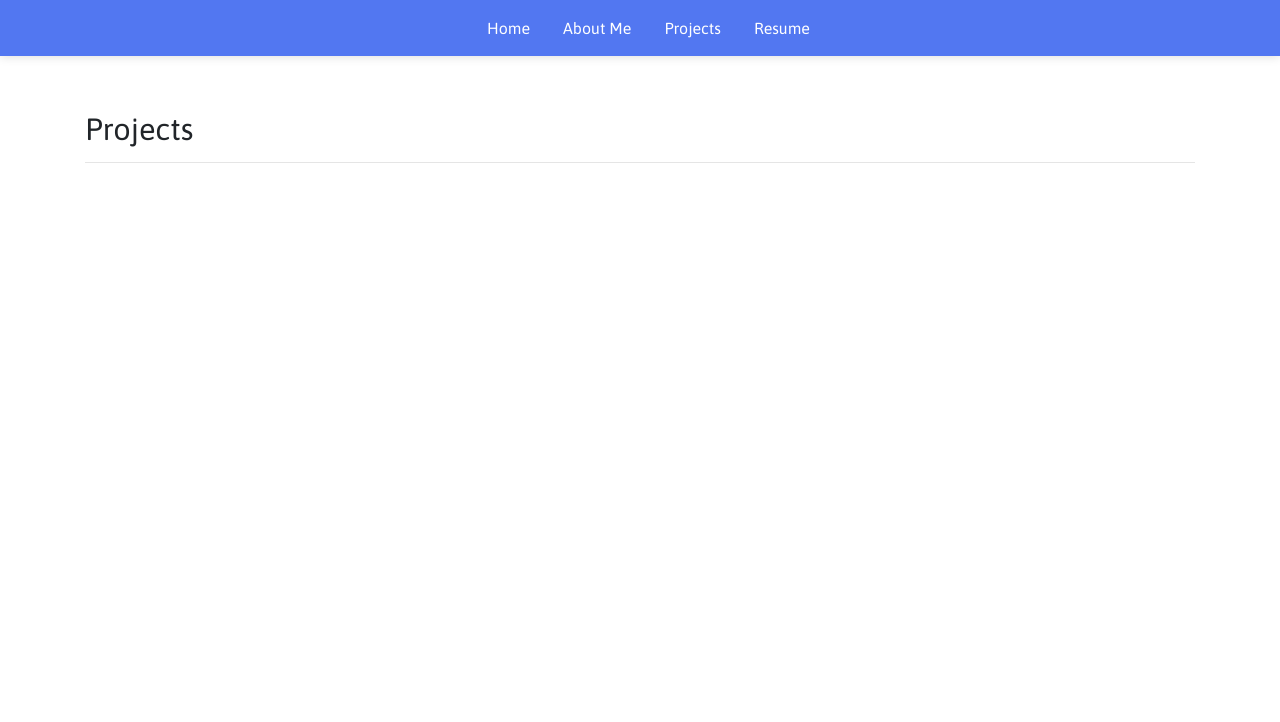
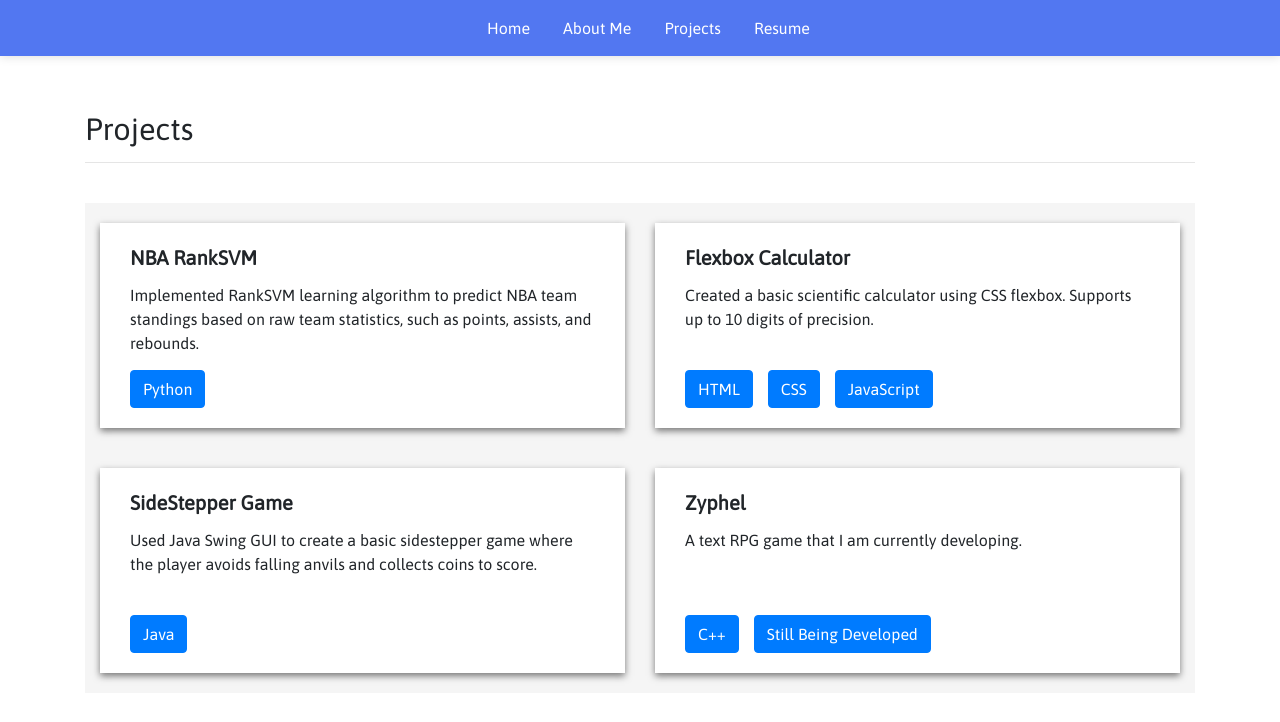
Before and after one commit to jonatlee/jonatlee.github.io, a React (Create React App) app: page /projects in a window 1280 px wide. Shown: the top 722 px of the page. Built offline with nearby package versions, Linux system fonts and the light colour scheme.

Commit message:
projects initial concept

```diff
--- a/src/components/pages/Projects.js
+++ b/src/components/pages/Projects.js
@@ -1,14 +1,98 @@
 import React from 'react';
-import {Container} from 'react-bootstrap';
+import {Container, Row, Col, Button} from 'react-bootstrap';
 
 class Projects extends React.Component {
     render() {
         return (
-            <Container>
+            <Container style={{marginBottom: 25}}>
                 <div className="project-header">
                     Projects
                 </div>
                 <hr className="hline" />
+                <Container className="projects-container" style={{marginBottom: 0}}>
+                    <Row style={{paddingBottom: 0}}>
+                        <Col>
+                            <Container className="projects-proj">
+                                <div className="projects-proj-name">
+                                    NBA RankSVM
+                                </div>
+                                <div className="projects-proj-desc">
+                                    Implemented RankSVM learning algorithm
+                                    to predict NBA team standings based on raw team statistics, such
+                                    as points, assists, and rebounds.
+                                </div>
+                                <div className="projects-proj-langs">
+                                    <Button className="projects-proj-langs-btn">
+                                        Python
+                                    </Button>
+                                </div>
+                            </Container>
+                        </Col>
+                        <Col>
+                            <Container className="projects-proj">
+                                <div className="projects-proj-name">
+                                    Flexbox Calculator
+                                </div>
+                                <div className="projects-proj-desc">
+                                    Created a basic scientific calculator
+                                    using CSS flexbox. Supports up to
+                                    10 digits of precision.
+                                </div>
+                                <br />
+                                <div className="projects-proj-langs">
+                                    <Button className="projects-proj-langs-btn">
+                                        HTML
+                                    </Button>
+                                    <Button className="projects-proj-langs-btn off">
+                                        CSS
+                                    </Button>
+                                    <Button className="projects-proj-langs-btn off">
+                                        JavaScript
+                                    </Button>
+                                </div>
+                            </Container>
+                        </Col>
+                    </Row>
+                    <Row style={{paddingTop: 0, paddingBottom: 20}}>
+                        <Col>
+                            <Container className="projects-proj">
+                                <div className="projects-proj-name">
+                                    SideStepper Game
+                                </div>
+                                <div className="projects-proj-desc">
+                                    Used Java Swing GUI to create a basic sidestepper game where
+                                    the player avoids falling anvils and collects coins to score.
+                                </div>
+                                <br />
+                                <div className="projects-proj-langs">
+                                    <Button className="projects-proj-langs-btn">
+                                        Java
+                                    </Button>
+                                </div>
+                            </Container>
+                        </Col>
+                        <Col>
+                            <Container className="projects-proj">
+                                <div className="projects-proj-name">
+                                    Zyphel
+                                </div>
+                                <div className="projects-proj-desc">
+                                    A text RPG game that I am currently developing.
+                                </div>
+                                <br />
+                                <br />
+                                <div className="projects-proj-langs">
+                                    <Button className="projects-proj-langs-btn">
+                                        C++
+                                    </Button>
+                                    <Button className="projects-proj-langs-btn off">
+                                        Still Being Developed
+                                    </Button>
+                                </div>
+                            </Container>
+                        </Col>
+                    </Row>
+                </Container>
             </Container>
         );
     }
--- a/src/components/pages/styles/projects.css
+++ b/src/components/pages/styles/projects.css
@@ -2,3 +2,34 @@
     margin-top: 50px;
     font-size: 2.4vw;
 }
+
+.projects-container {
+    background-color: #F5F5F5;
+}
+
+.projects-proj {
+    background-color: #FFFFFF;
+    padding: 20px 30px;
+    box-shadow: 0 3px 7px #777;
+}
+
+.projects-proj-name {
+    font-size: 20px;
+    font-weight: bold;
+}
+
+.projects-proj-desc {
+    margin-top: 10px;
+}
+
+.projects-proj-langs {
+    margin-top: 15px;
+}
+
+.projects-proj-langs.btn {
+    background-color: #5277F1;
+}
+
+.off {
+    margin-left: 15px;
+}
```
